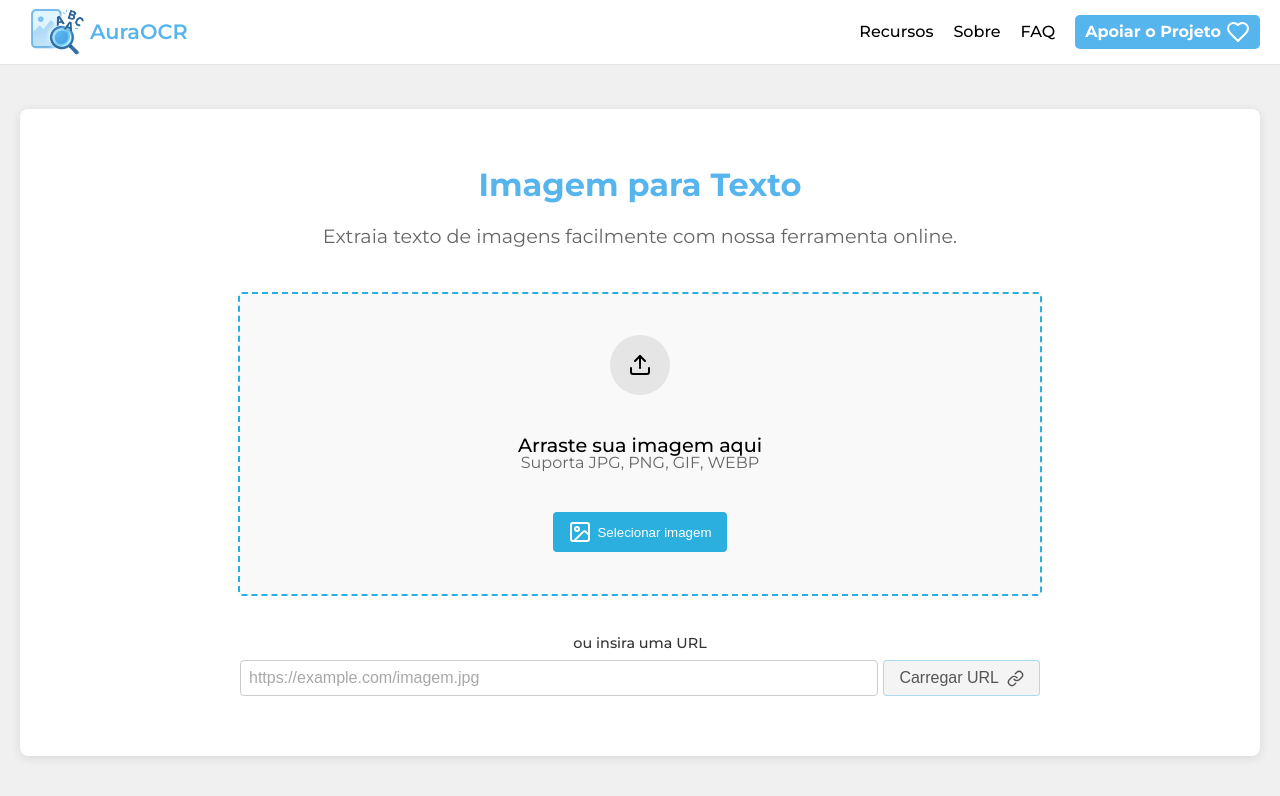
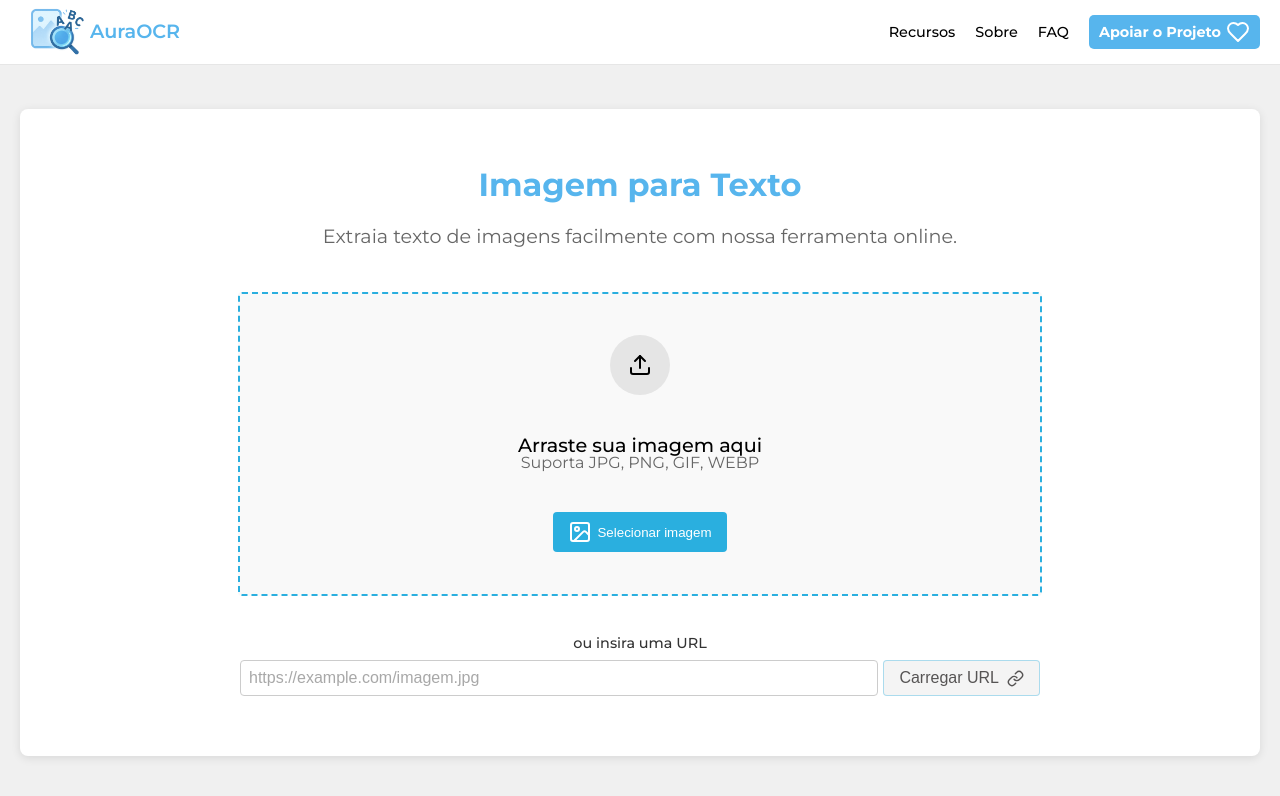
Before and after one commit to parlandin/AuroraOCR, a React (Vite) app: page / in a window 1280 px wide. Shown: the top 796 px of the page. Built offline with nearby package versions, Linux system fonts and the light colour scheme.

Commit message:
style: fix indentation and adjust font sizes in header.module.css

```diff
--- a/src/components/Header/header.module.css
+++ b/src/components/Header/header.module.css
@@ -20,7 +20,7 @@
   align-items: center;
 
   @media (max-width: 430px) {
-   & img {
+    & img {
       width: 50px;
       height: 50px;
     }
@@ -28,7 +28,7 @@
     & .header__logo_text {
       font-size: 1.1rem;
     }
-   }
+  }
 }
 
 
@@ -39,7 +39,7 @@
 }
 
 .header__logo_text {
-  font-size: 1.3rem;
+  font-size: 1.2rem;
   color: #57b5ed;
   font-family: "Montserrat", sans-serif;
   font-weight: 600;
@@ -63,7 +63,7 @@
   color: #000;
   font-family: inherit;
   font-weight: 500;
-  font-size: 1rem;
+  font-size: 0.9rem;
 
 
   &:hover {
@@ -83,7 +83,7 @@
   font-weight: inherit;
 
   @media (max-width: 680px) {
-   display: none;
+    display: none;
   }
 }
 
@@ -94,7 +94,7 @@
   padding: 5px 10px;
   border-radius: 5px;
   cursor: pointer;
-  font-size: 1rem;
+  font-size: 0.9rem;
   font-weight: bold;
   transition: background-color 0.3s ease;
   display: flex;
@@ -111,7 +111,7 @@
 }
 
 .header__nav_button_text {
-    font-size: inherit;
+  font-size: inherit;
 }
 
 .header__nav_button_icon {
```
